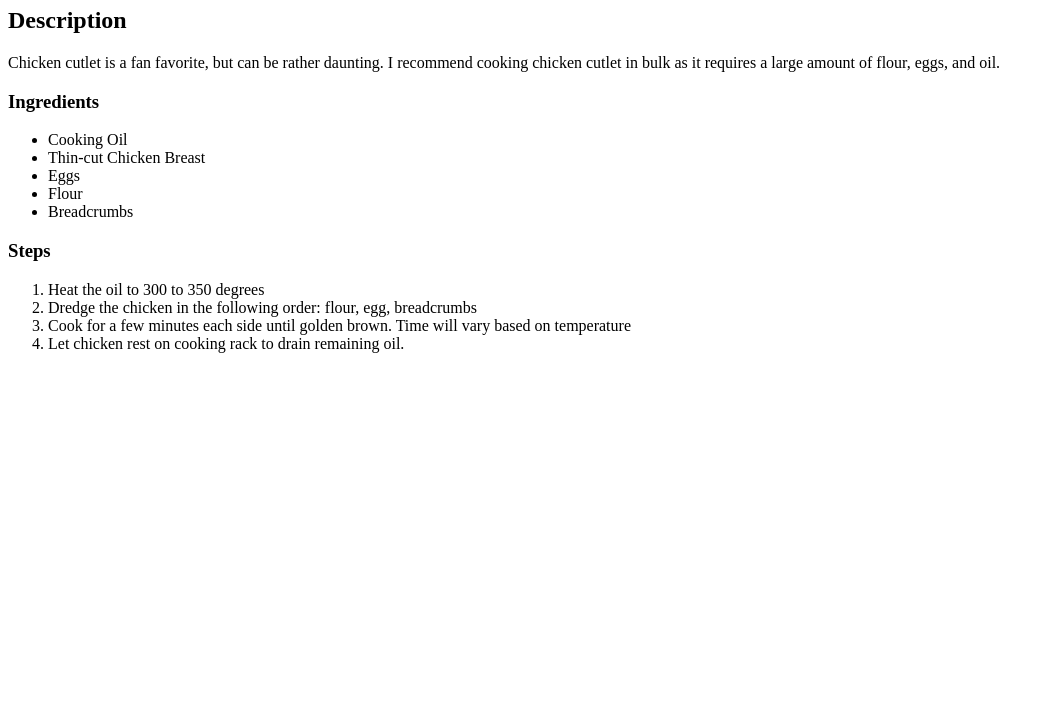
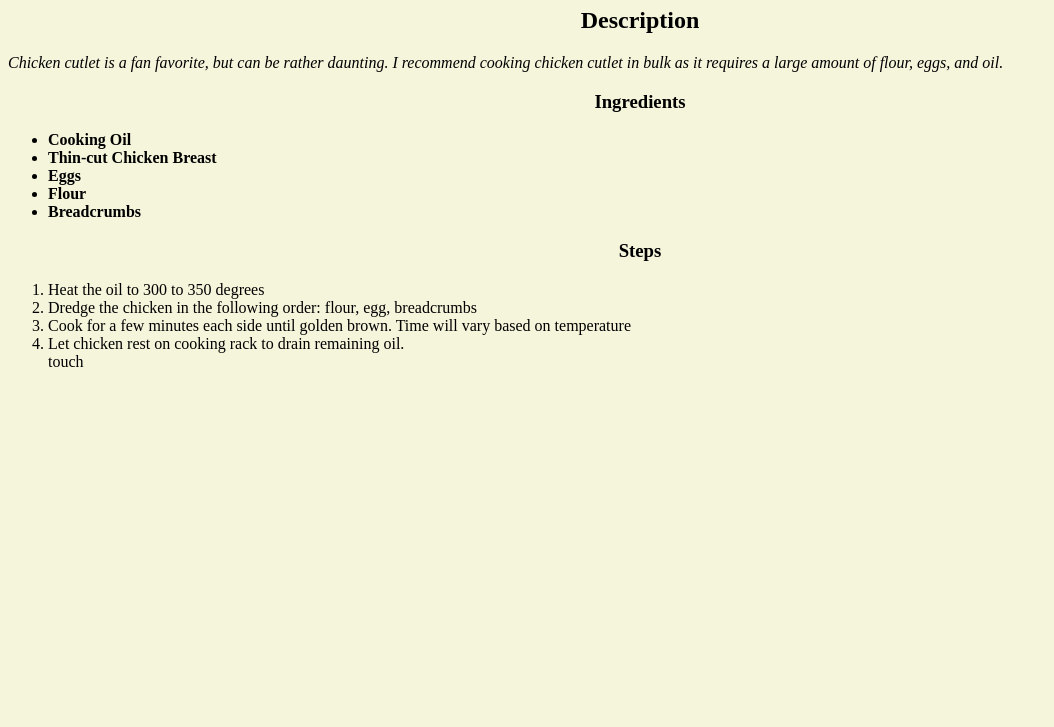
Before and after one commit to mark-vecchione/odin-recipes, a plain HTML site: page recipes/chicken_cutlet.html in a window 1280 px wide. Shown: the part 73-800 px from the top of the page, without its empty margins (0-1054 px from the left). Drawn offline with Linux system fonts and the light colour scheme.

Commit message:
Adding style guide to recipes

```diff
--- a/recipes/chicken_cutlet.html
+++ b/recipes/chicken_cutlet.html
@@ -4,12 +4,13 @@
     <meta charset="UTF-8">
     <meta name="viewport" content="width=device-width, initial-scale=1.0">
     <title>Chicken Cutlet Recipe</title>
+    <link rel="stylesheet" href="style.css">
 </head>
 <body>
     <h1>Chicken Cutlet Recipe</h1>
 </p>
 <h2>Description</h2>
-<p>Chicken cutlet is a fan favorite, but can be rather daunting. I recommend cooking
+<p class="description">Chicken cutlet is a fan favorite, but can be rather daunting. I recommend cooking
     chicken cutlet in bulk as it requires a large amount of flour, eggs, and oil.
 </p>
 <h3>Ingredients</h3>
@@ -25,7 +26,7 @@
     <li>Heat the oil to 300 to 350 degrees</li>
     <li>Dredge the chicken in the following order: flour, egg, breadcrumbs</li>
     <li>Cook for a few minutes each side until golden brown. Time will vary based on temperature</li>
-    <li>Let chicken rest on cooking rack to drain remaining oil.</li>
+    <li>Let chicken rest on cooking rack to drain remaining oil.</li>touch
 </ol>
 </body>
 </html>
--- /dev/null
+++ b/recipes/style.css
@@ -0,0 +1,15 @@
+h1, h2, h3 {
+    text-align: center;
+}
+
+* {
+    background: beige;
+}
+
+.description {
+    font-style: italic;
+}
+
+ul li {
+    font-weight: bold;
+}
```
Also changed, not shown: recipes/bread.html (+2 -1 lines).
